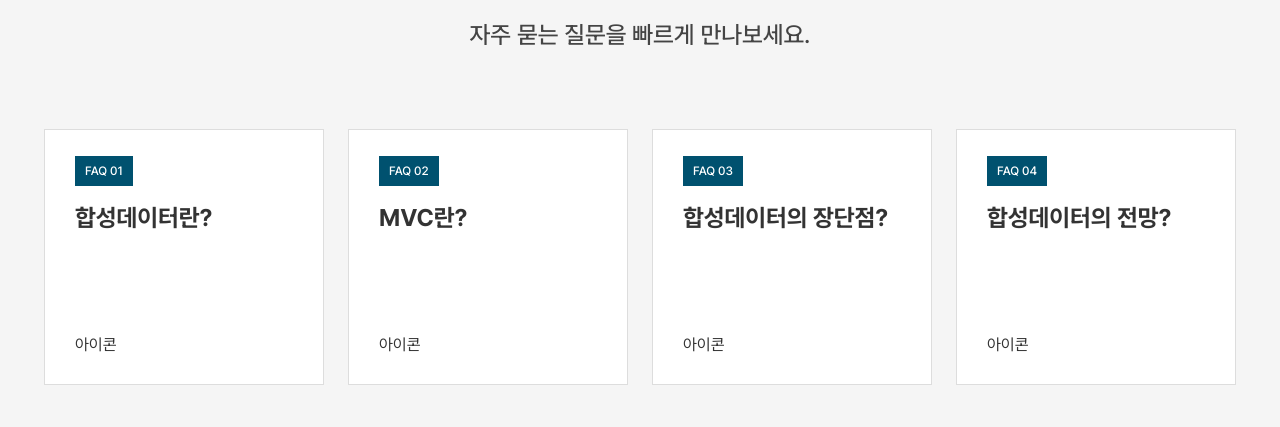
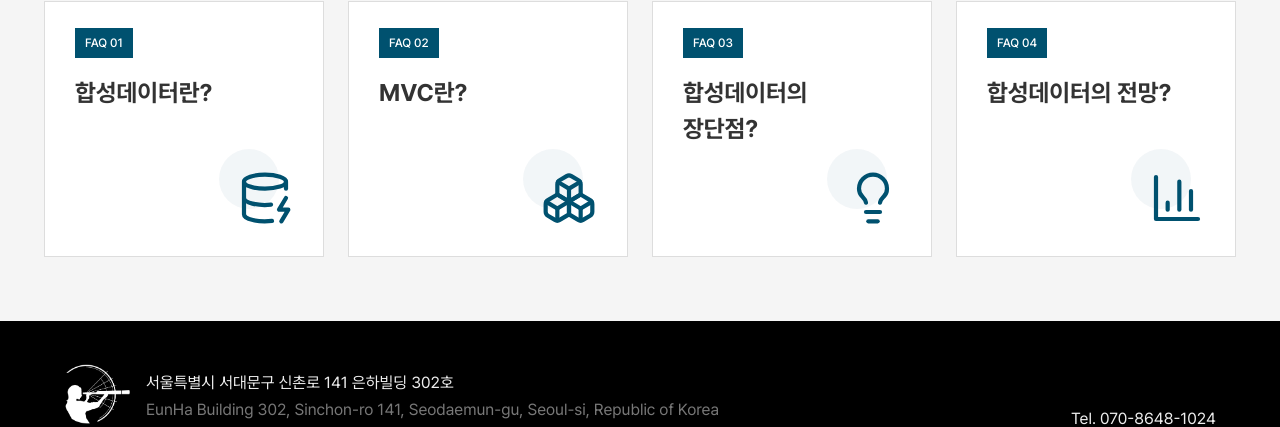
Before and after one commit to the-greta/the-greta.github.io, a Next.js app: page / in a window 1280 px wide. Shown: the part 2797-3224 px from the top of the page. Built offline with nearby package versions, Linux system fonts and the light colour scheme.

Commit message:
feat: add icon

```diff
--- a/src/app/_components/competence-section/competence-section.module.css
+++ b/src/app/_components/competence-section/competence-section.module.css
@@ -1,5 +1,5 @@
 .section {
   min-height: 100vh;
-  padding: 8rem 2rem;
+  padding: 6rem 2rem 4rem;
   background-color: #fff;
 }
--- a/src/app/_components/faq-section/faq-section.module.css
+++ b/src/app/_components/faq-section/faq-section.module.css
@@ -27,6 +27,7 @@
   display: inline-flex;
   font-size: 1.5rem;
   font-weight: 700;
+  line-height: 1.5;
 }
 
 .faq-card-content {
@@ -38,7 +39,7 @@
 
 .section {
   min-height: calc(100vh - 220px);
-  padding: 8rem 2rem;
+  padding: 6rem 2rem 4rem;
   background-color: #f5f5f5;
 }
 
@@ -48,3 +49,28 @@
   gap: 1.5rem;
   justify-content: center;
 }
+
+.icon-wrap {
+  position: relative;
+  width: 74px;
+  height: 77px;
+  margin-left: auto;
+}
+
+.circle {
+  position: absolute;
+  top: 0;
+  left: 0;
+  display: block;
+  width: 60px;
+  height: 60px;
+  background-color: #00516f;
+  border-radius: 50%;
+  opacity: 0.05;
+}
+
+.icon {
+  position: absolute;
+  right: 0;
+  bottom: 0;
+}
--- a/src/app/_components/faq-section/faq-section.tsx
+++ b/src/app/_components/faq-section/faq-section.tsx
@@ -1,3 +1,4 @@
+import { BarChart3, Boxes, DatabaseZap, Lightbulb } from "lucide-react";
 import React from "react";
 
 import {
@@ -8,28 +9,11 @@
 
 import styles from "./faq-section.module.css";
 
-const FAQ_CARD_LIST = [
-  {
-    title: "합성데이터란?",
-  },
-  {
-    title: "MVC란?",
-  },
-  {
-    title: "합성데이터의 장단점?",
-  },
-  {
-    title: "합성데이터의 전망?",
-  },
-];
-
 const FaqCard = ({
   tag,
-  title,
   children,
 }: {
   tag: string;
-  title: string;
   children: React.ReactNode;
 }) => {
   return (
@@ -37,10 +21,7 @@
       <div>
         <span className={styles.tag}>{tag}</span>
       </div>
-      <div className={styles["faq-card-content"]}>
-        <span className={styles["faq-card-title"]}>{title}</span>
-        {children}
-      </div>
+      <div className={styles["faq-card-content"]}>{children}</div>
     </div>
   );
 };
@@ -53,11 +34,62 @@
         <SectionDesc>자주 묻는 질문을 빠르게 만나보세요.</SectionDesc>
       </SectionHeader>
       <div className={styles["faq-card-container"]}>
-        {FAQ_CARD_LIST.map((card, i) => (
-          <FaqCard key={i} tag={`FAQ 0${i + 1}`} title={card.title}>
-            <div>아이콘</div>
-          </FaqCard>
-        ))}
+        <FaqCard tag={`FAQ 01`}>
+          <span className={styles["faq-card-title"]}>합성데이터란?</span>
+          <div className={styles["icon-wrap"]}>
+            <span className={styles.circle} />
+            <DatabaseZap
+              width={56}
+              height={56}
+              color="#00516f"
+              strokeWidth={1.8}
+              className={styles.icon}
+            />
+          </div>
+        </FaqCard>
+        <FaqCard tag={`FAQ 02`}>
+          <span className={styles["faq-card-title"]}>MVC란?</span>
+          <div className={styles["icon-wrap"]}>
+            <span className={styles.circle} />
+            <Boxes
+              width={56}
+              height={56}
+              color="#00516f"
+              strokeWidth={1.8}
+              className={styles.icon}
+            />
+          </div>
+        </FaqCard>
+        <FaqCard tag={`FAQ 03`}>
+          <span className={styles["faq-card-title"]}>
+            합성데이터의
+            <br />
+            장단점?
+          </span>
+          <div className={styles["icon-wrap"]}>
+            <span className={styles.circle} />
+            <Lightbulb
+              width={56}
+              height={56}
+              color="#00516f"
+              strokeWidth={1.8}
+              className={styles.icon}
+            />
+          </div>
+        </FaqCard>
+        <FaqCard tag={`FAQ 04`}>
+          <span className={styles["faq-card-title"]}>합성데이터의 전망?</span>
+          <div className={styles["icon-wrap"]}>
+            <span className={styles.circle} />
+            <BarChart3
+              width={56}
+              height={56}
+              color="#00516f"
+              strokeWidth={1.8}
+              className={styles.icon}
+            />
+          </div>
+        </FaqCard>
       </div>
     </section>
   );
--- a/src/app/page.tsx
+++ b/src/app/page.tsx
@@ -1,3 +1,5 @@
+"use client";
+
 import CompetenceSection from "@/app/_components/competence-section/competence-section";
 import FaqSection from "@/app/_components/faq-section/faq-section";
 import HeroSection from "@/app/_components/hero-section/hero-section";
```
